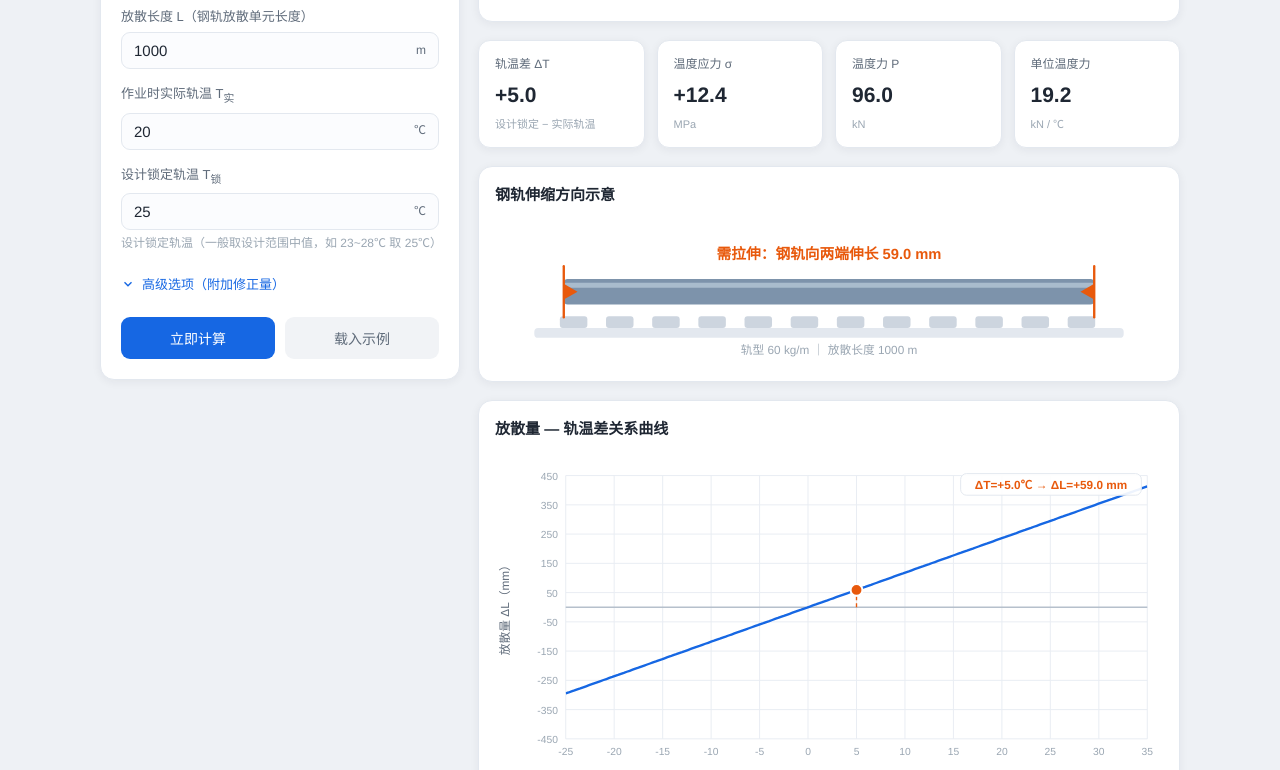
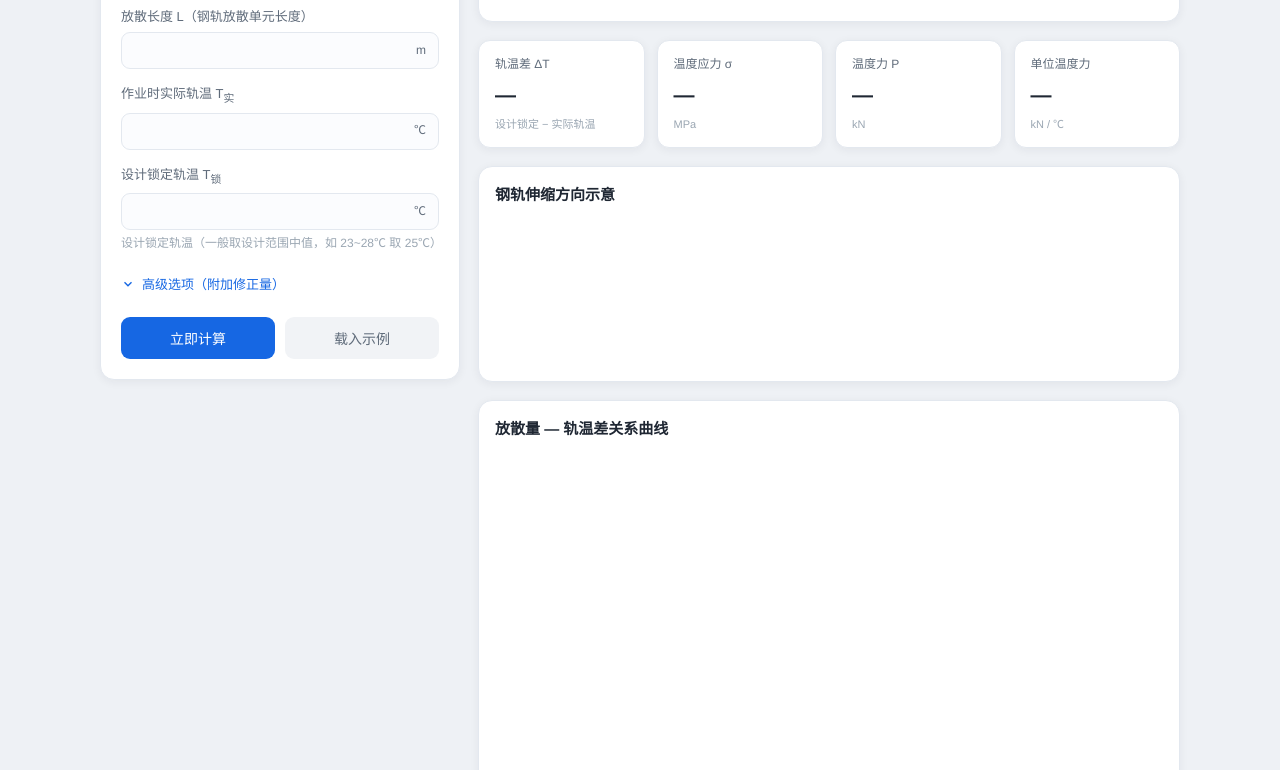
Before and after one commit to joyadf/joyadf.github.io, a plain HTML site: page index.html in a window 1280 px wide. Shown: the part 285-1055 px from the top of the page. Drawn offline with Linux system fonts and the light colour scheme.

Commit message:
Add files via upload

```diff
--- a/index.html
+++ b/index.html
@@ -122,21 +122,21 @@ footer{text-align:center;color:#9aa6b2;font-size:12px;margin-top:24px}
       <div class="field">
         <label>放散长度 L（钢轨放散单元长度）</label>
         <div class="input-wrap">
-          <input type="number" id="length" value="1000" min="1" step="10">
+          <input type="number" id="length" min="1" step="10">
           <span class="unit">m</span>
         </div>
       </div>
       <div class="field">
         <label>作业时实际轨温 T<sub>实</sub></label>
         <div class="input-wrap">
-          <input type="number" id="twork" value="20" step="0.5">
+          <input type="number" id="twork" step="0.5">
           <span class="unit">℃</span>
         </div>
       </div>
       <div class="field">
         <label>设计锁定轨温 T<sub>锁</sub></label>
         <div class="input-wrap">
-          <input type="number" id="tlock" value="25" step="0.5">
+          <input type="number" id="tlock" step="0.5">
           <span class="unit">℃</span>
         </div>
         <div class="hint">设计锁定轨温（一般取设计范围中值，如 23~28℃ 取 25℃）</div>
@@ -149,7 +149,7 @@ footer{text-align:center;color:#9aa6b2;font-size:12px;margin-top:24px}
         <div class="field">
           <label>附加修正量 ΔL<sub>修</sub></label>
           <div class="input-wrap">
-            <input type="number" id="corr" value="0" step="0.5">
+            <input type="number" id="corr" step="0.5">
             <span class="unit">mm</span>
           </div>
           <div class="hint">用于补偿测量误差、钢轨爬行等，施工中常预留计算放散量的 5%~10%，按现场要求输入。</div>
@@ -489,7 +489,7 @@ $('btnExample').addEventListener('click', function(){
   calc();
 });
 
-calc();
+// 页面打开时不自动计算，等用户输入后再算
 </script>
 </body>
 </html>
```
